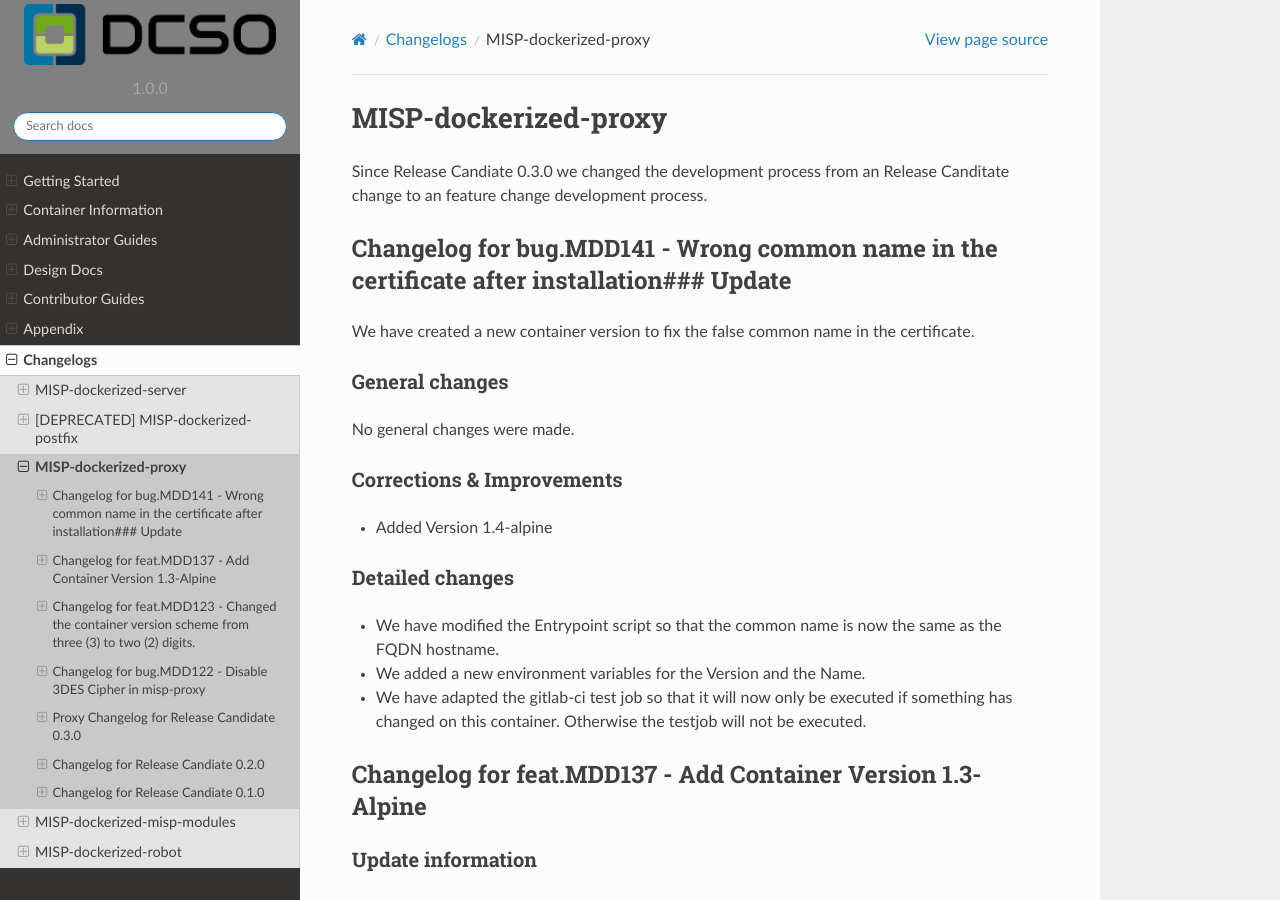
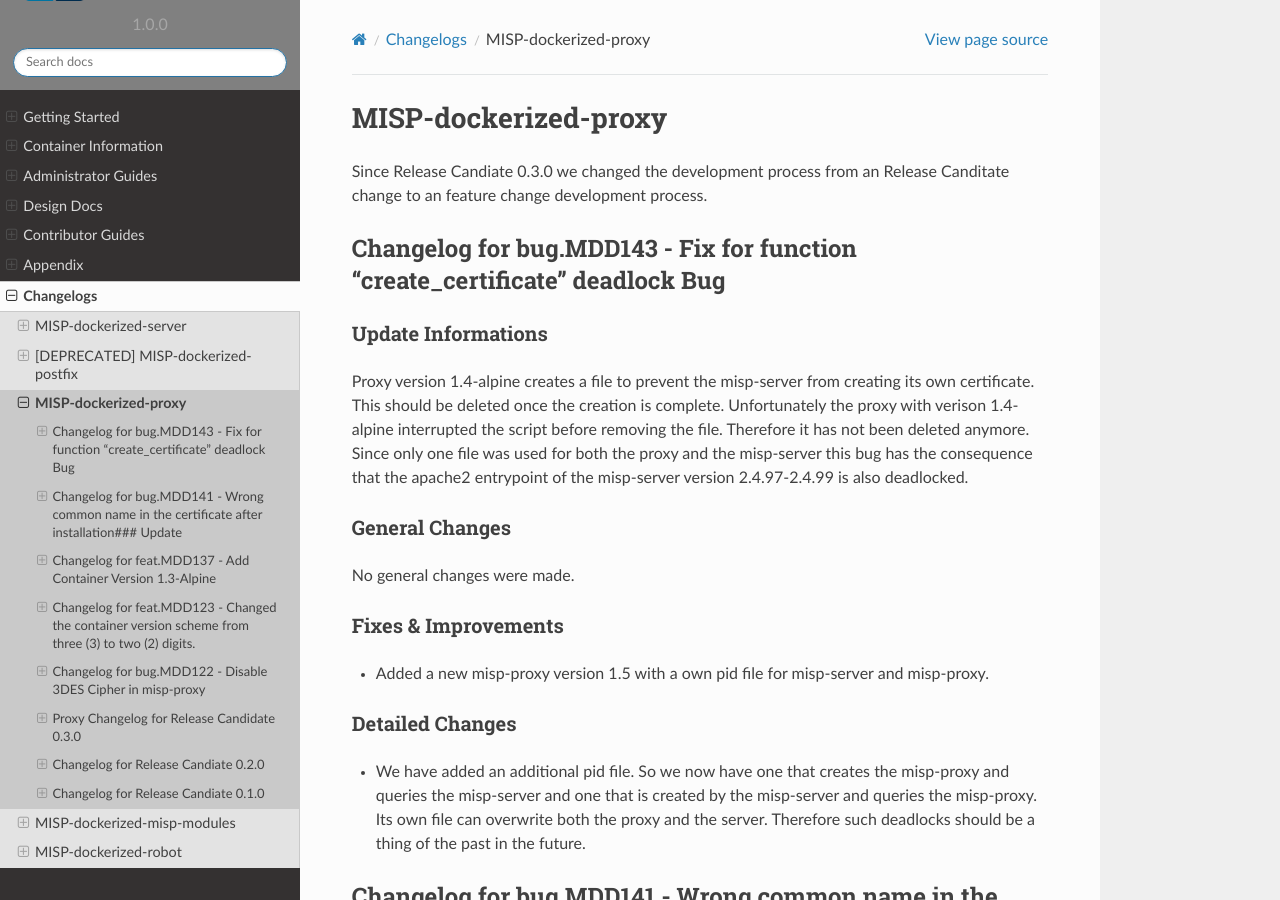
Before and after one commit to DCSO/MISP-dockerized-docs, a Sphinx documentation site: the page built from docs/changelogs/MISP-dockerized-proxy.md, in a window 1280 px wide and 900 px high. Built offline with Sphinx 7.4.7 and the Read the Docs theme 2.0.0, drawn with Linux system fonts in a browser that asks for light colours; pages that are not in the unit, such as notebooks, are missing from menus.

```diff
--- a/docs/changelogs/MISP-dockerized-proxy.md
+++ b/docs/changelogs/MISP-dockerized-proxy.md
@@ -1,5 +1,20 @@
 # MISP-dockerized-proxy
 Since Release Candiate 0.3.0 we changed the development process from an Release Canditate change to an feature change development process.
+
+
+## Changelog for bug.MDD143 - Fix for function "create_certificate" deadlock Bug
+### Update Informations
+Proxy version 1.4-alpine creates a file to prevent the misp-server from creating its own certificate. This should be deleted once the creation is complete. Unfortunately the proxy with verison 1.4-alpine interrupted the script before removing the file. Therefore it has not been deleted anymore. Since only one file was used for both the proxy and the misp-server this bug has the consequence that the apache2 entrypoint of the misp-server version 2.4.97-2.4.99 is also deadlocked.
+
+### General Changes
+No general changes were made.
+
+### Fixes & Improvements
+- Added a new misp-proxy version 1.5 with a own pid file for misp-server and misp-proxy.
+
+### Detailed Changes
+- We have added an additional pid file. So we now have one that creates the misp-proxy and queries the misp-server and one that is created by the misp-server and queries the misp-proxy. Its own file can overwrite both the proxy and the server. Therefore such deadlocks should be a thing of the past in the future.
+
 
 
 
--- a/docs/changelogs/MISP-dockerized-server.md
+++ b/docs/changelogs/MISP-dockerized-server.md
@@ -1,5 +1,20 @@
 # MISP-dockerized-server
 Since Release Candiate 0.3.0 we changed the development process from an Release Canditate change to an feature change development process.
+
+
+## Changelog for bug.MDD143 - Fix for function "create_certificate" deadlock Bug
+### Update Informations
+Proxy version 1.4-alpine creates a file to prevent the misp-server from creating its own certificate. This should be deleted once the creation is complete. Unfortunately the proxy with verison 1.4-alpine interrupted the script before removing the file. Therefore it has not been deleted anymore. Since only one file was used for both the proxy and the misp-server this bug has the consequence that the apache2 entrypoint of the misp-server version 2.4.97-2.4.99 is also deadlocked.
+
+### General Changes
+No general changes were made.
+
+### Fixes & Improvements
+- Added on the misp-server 2.4.97-2.4.99 a own pid file for misp-server and misp-proxy.
+
+### Detailed Changes
+- We have added an additional pid file. So we now have one that creates the misp-proxy and queries the misp-server and one that is created by the misp-server and queries the misp-proxy. Its own file can overwrite both the proxy and the server. Therefore such deadlocks should be a thing of the past in the future.
+
 
 
 ## Changelog for bug.MDD141 - Wrong common name in the certificate after installation
```
